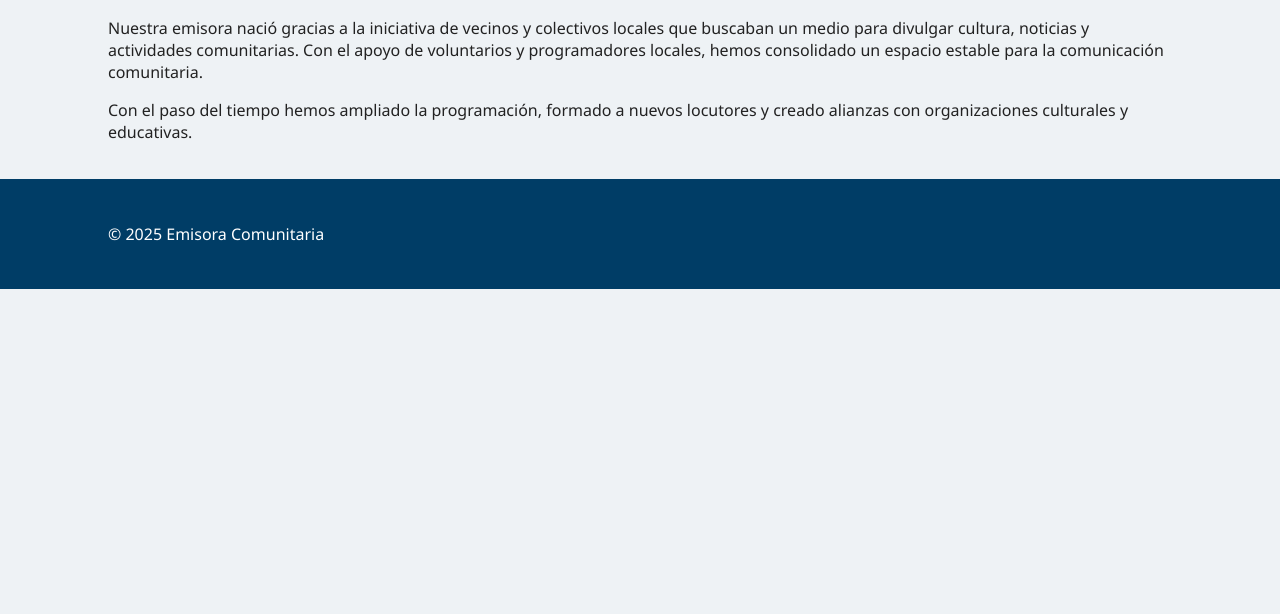
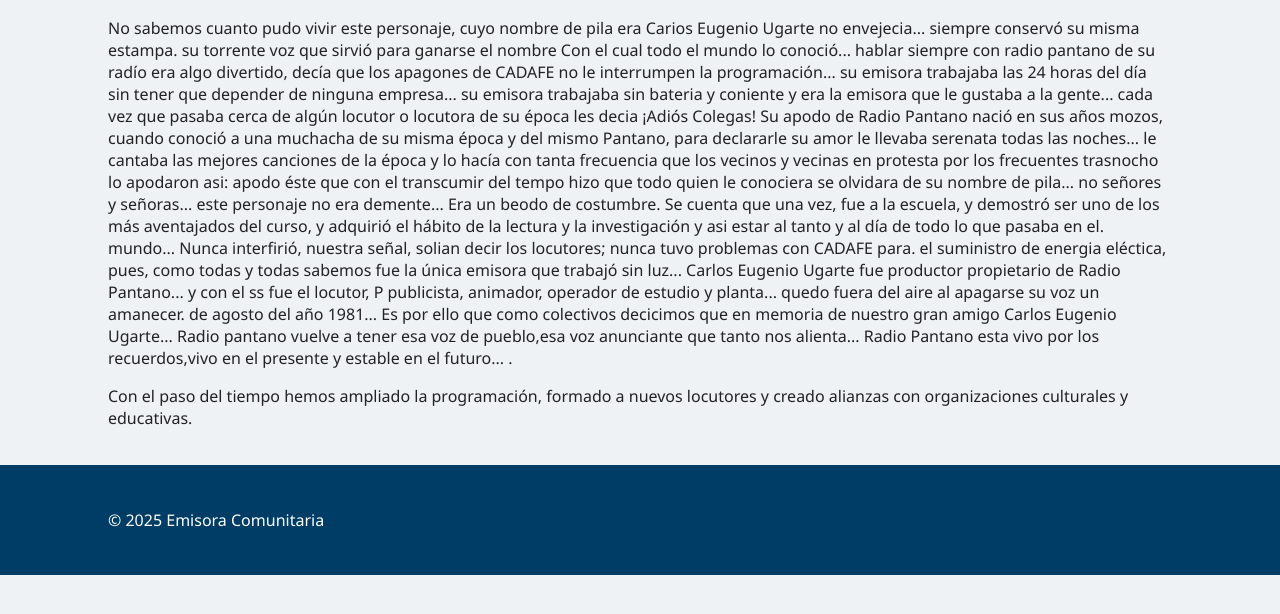
Before and after one commit to radiopantano/radio-pantano-91.5FM, a plain HTML site: page historia.html in a window 1280 px wide. Shown: the part 176-790 px from the top of the page. Drawn offline with Linux system fonts and the light colour scheme.

Commit message:
historia.html

```diff
--- a/historia.html
+++ b/historia.html
@@ -35,7 +35,34 @@
   <main>
     <section class="container">
       <h2>Historia</h2>
-      <p>Nuestra emisora nació gracias a la iniciativa de vecinos y colectivos locales que buscaban un medio para divulgar cultura, noticias y actividades comunitarias. Con el apoyo de voluntarios y programadores locales, hemos consolidado un espacio estable para la comunicación comunitaria.</p>
+      <p>No sabemos cuanto pudo vivir este personaje, cuyo nombre de pila era Carios Eugenio Ugarte
+no envejecia... siempre conservó su misma estampa. su torrente voz que sirvió para ganarse el nombre
+Con el cual todo el mundo lo conoció... hablar siempre con radio pantano de su radío era algo divertido,
+decía que los apagones de CADAFE no le interrumpen la programación... su emisora trabajaba las 24
+horas del día sin tener que depender de ninguna empresa... su emisora trabajaba sin bateria y coniente y
+era la emisora que le gustaba a la gente... cada vez que pasaba cerca de algún locutor o locutora de su
+época les decia ¡Adiós Colegas!
+
+Su apodo de Radio Pantano nació en sus años mozos, cuando conoció a una muchacha de su
+misma época y del mismo Pantano, para declararle su amor le llevaba serenata todas las noches... le
+cantaba las mejores canciones de la época y lo hacía con tanta frecuencia que los vecinos y vecinas en
+protesta por los frecuentes trasnocho lo apodaron asi: apodo éste que con el transcumir del tempo hizo
+que todo quien le conociera se olvidara de su nombre de pila... no señores y señoras... este personaje no
+era demente... Era un beodo de costumbre.
+
+Se cuenta que una vez, fue a la escuela, y demostró ser uno de los más aventajados del curso, y
+adquirió el hábito de la lectura y la investigación y asi estar al tanto y al día de todo lo que pasaba en el.
+mundo...
+
+Nunca interfirió, nuestra señal, solian decir los locutores; nunca tuvo problemas con CADAFE para.
+el suministro de energia eléctica, pues, como todas y todas sabemos fue la única emisora que trabajó sin
+luz... Carlos Eugenio Ugarte fue productor propietario de Radio Pantano... y con el ss fue el locutor, P
+publicista, animador, operador de estudio y planta... quedo fuera del aire al apagarse su voz un amanecer.
+de agosto del año 1981...
+Es por ello que como colectivos decicimos que en memoria de nuestro gran amigo Carlos Eugenio Ugarte...
+Radio pantano vuelve a tener esa voz de pueblo,esa voz anunciante que tanto nos alienta...
+Radio Pantano esta vivo por los recuerdos,vivo en el presente y estable en el futuro...
+.</p>
 
       <p>Con el paso del tiempo hemos ampliado la programación, formado a nuevos locutores y creado alianzas con organizaciones culturales y educativas.</p>
     </section>
```
